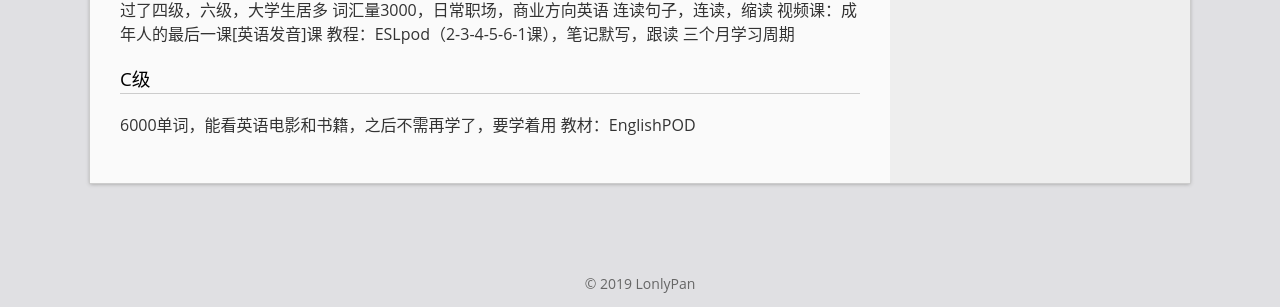
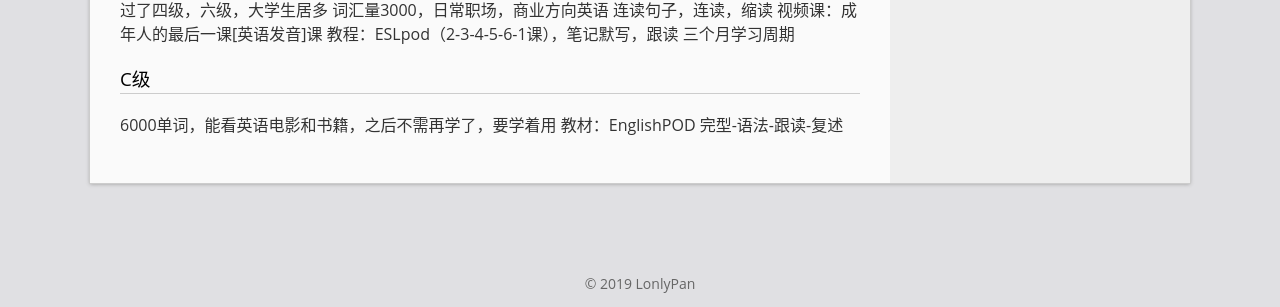
Before and after one commit to LonlyStack/LonlyPan.github.io, a Jekyll site: the page built from _posts/2019-09-06-系统自学英语方法.md, in a window 1280 px wide. Shown: the part 1072-1379 px from the top of the page. Built offline with Jekyll 4.4.1, drawn with Linux system fonts in a browser that asks for light colours.

Commit message:
修改文件: _posts/2019-09-06-系统自学英语方法.md

```diff
--- a/_posts/2019-09-06-系统自学英语方法.md
+++ b/_posts/2019-09-06-系统自学英语方法.md
@@ -50,3 +50,4 @@ F级：五年海外留学背景，吴亦凡
 ### C级
 6000单词，能看英语电影和书籍，之后不需再学了，要学着用
 教材：EnglishPOD
+完型-语法-跟读-复述
```
